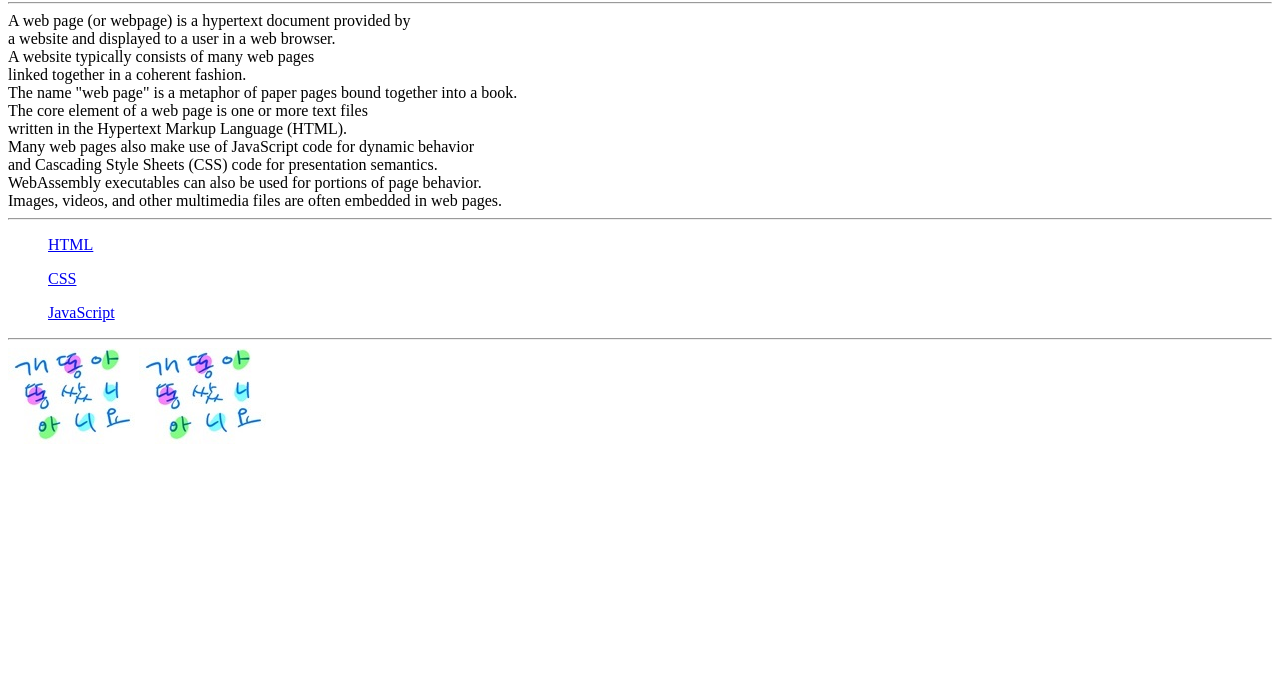
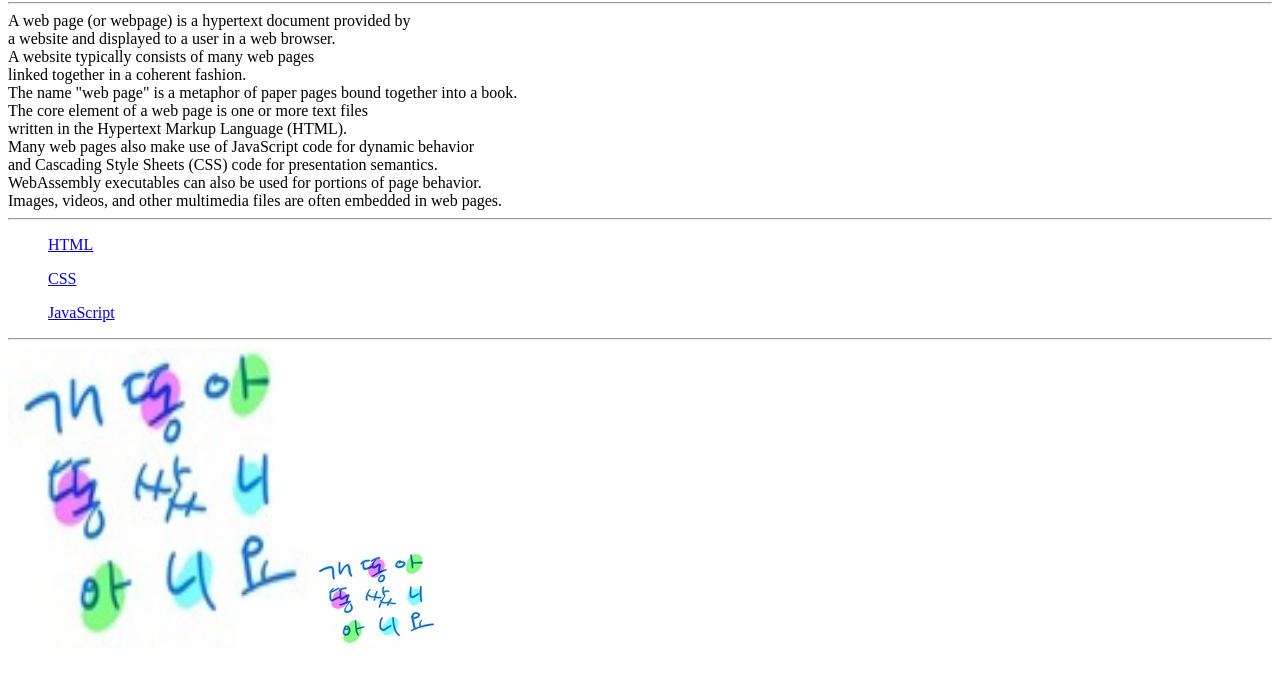
Before and after one commit to 30609ParkGunGyu/web1, a plain HTML site: page index.html in a window 1280 px wide. Shown: the part 78-760 px from the top of the page. Drawn offline with Linux system fonts and the light colour scheme.

Commit message:
Update index.html

```diff
--- a/index.html
+++ b/index.html
@@ -26,7 +26,7 @@
     <ul><a href="css.html">CSS</a></ul>
     <ul><a href="JS.html">JavaScript</a></ul>
     <hr>
-    <img src="img\test2.jpg" alt="" width="" height="">
+    <img src="img\test2.jpg" alt="박건규" width="300" height="300">
     <img src="img\test2.jpg" alt="" width="" height="">
 
 </body>
```
